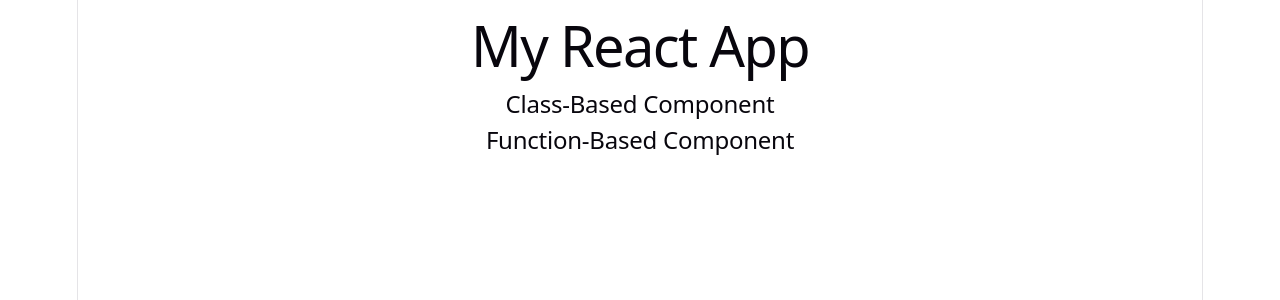
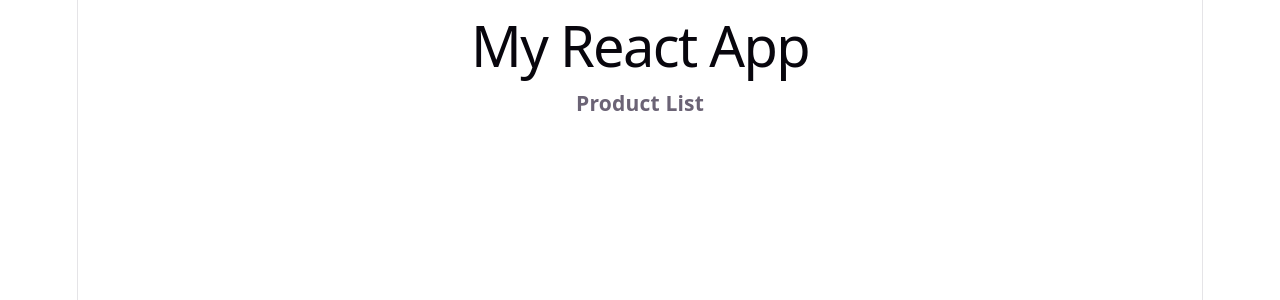
Before and after one commit to samantasaikat0206/React, a React (Vite) app in the folder 2_React_basic/: page / in a window 1280 px wide. Shown: the top 300 px of the page. Built offline with nearby package versions, Linux system fonts and the light colour scheme.

Commit message:
making nested components and add it into the App.jsx file

```diff
--- a/2_React_basic/src/App.jsx
+++ b/2_React_basic/src/App.jsx
@@ -1,13 +1,17 @@
 import React from 'react'
 import ClassBasedComponent from './components/ClassBasedComponent'
 import FunctionBasedComponent from './components/FunctionBasedComponent'
+import ProductList from './components/products'
 
 const App = () => {
   return (
     <div>
       <h1>My React App</h1>
-      <ClassBasedComponent/>
+      {/* <ClassBasedComponent/>
       <FunctionBasedComponent/>
+       */}
+
+       <ProductList/>
     </div>
   )
 }
--- /dev/null
+++ b/2_React_basic/src/components/products/components/ProductItems.jsx
@@ -0,0 +1,11 @@
+import React from 'react'
+
+const ProductItems = () => {
+  return (
+    <div>
+
+    </div>
+  )
+}
+
+export default ProductItems
--- /dev/null
+++ b/2_React_basic/src/components/products/index.jsx
@@ -0,0 +1,20 @@
+import React from 'react'
+import ProductItems from './components/ProductItems'
+
+const dummyProducts = [
+  "Product 1",
+  "Product 2",
+  "Product 3",
+  "Product 4",
+  "Product 5"
+]
+const ProductList = () => {
+  return (
+    <div>
+      <h3>Product List</h3>
+      <ProductItems/>
+    </div>
+  )
+}
+
+export default ProductList
```
